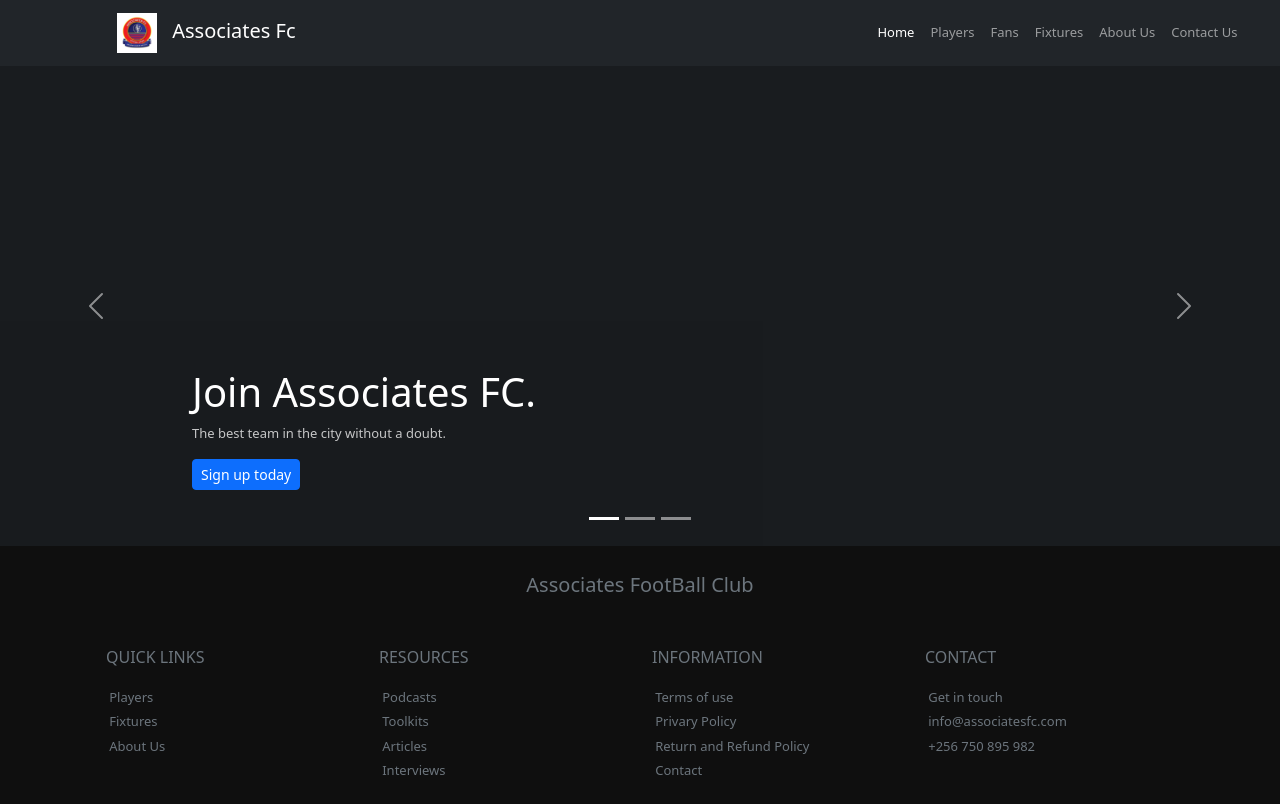
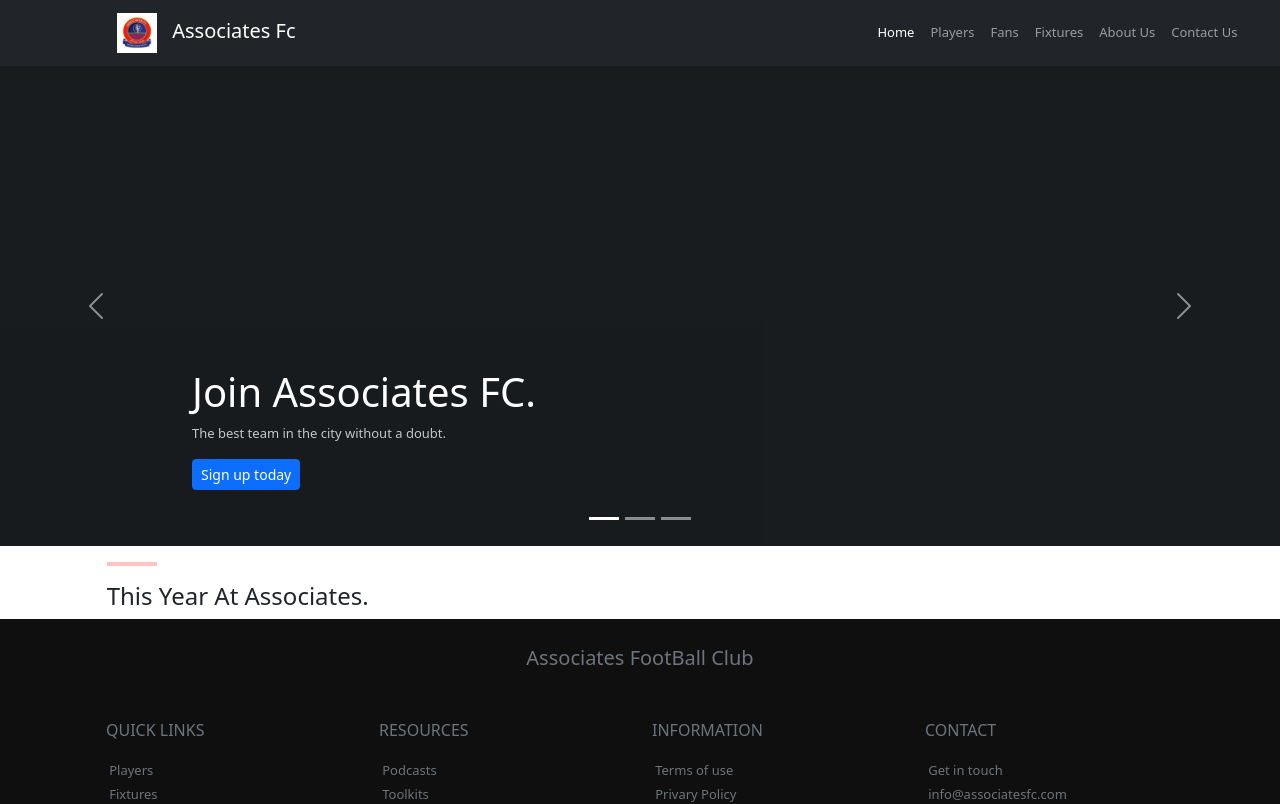
Before and after one commit to billionsjoel/associatesfc-app, a Next.js app: page / in a window 1280 px wide. Shown: the top 804 px of the page. Built offline with nearby package versions, Linux system fonts and the light colour scheme.

Commit message:
Add year section

```diff
--- /dev/null
+++ b/app/LandingPage/Components/Year.tsx
@@ -0,0 +1,12 @@
+import styles from './css/yearSection.module.css';
+
+export default function YearSection() {
+	return (
+		<>
+			<div className={`${styles.yearContainer}`}>
+				<hr className={`offset-1 ${styles.hr}`} />
+				<h4 className="offset-1">This Year At Associates.</h4>
+			</div>
+		</>
+	);
+}
--- /dev/null
+++ b/app/LandingPage/Components/css/yearSection.module.css
@@ -0,0 +1,10 @@
+.yearContainer {
+	margin: auto;
+}
+
+.hr {
+	width: 50px;
+	background-color: rgb(255, 12, 12);
+	border: none;
+	height: 4px;
+}
--- a/app/page.tsx
+++ b/app/page.tsx
@@ -4,6 +4,7 @@ import { useEffect } from 'react';
 import Navbar from './LandingPage/Components/Navbar';
 import Carousel from './LandingPage/Components/Carousel';
 import Footer from './LandingPage/Components/Footer';
+import YearSection from './LandingPage/Components/Year';
 
 export default function Home() {
 	useEffect(() => {
@@ -13,6 +14,7 @@ export default function Home() {
 		<div>
 			<Navbar></Navbar>
 			<Carousel></Carousel>
+			<YearSection></YearSection>
 			<Footer></Footer>
 		</div>
 	);
```
